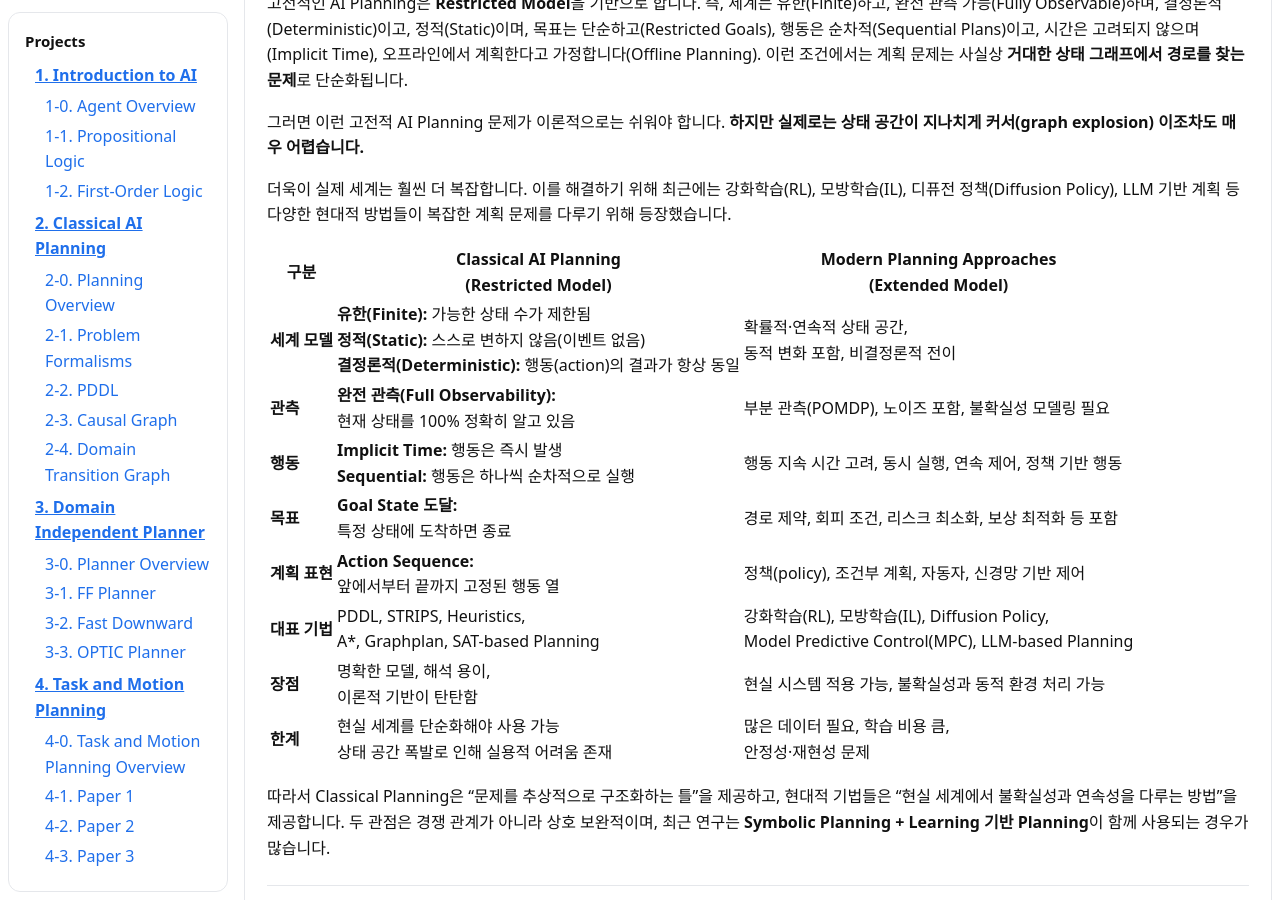
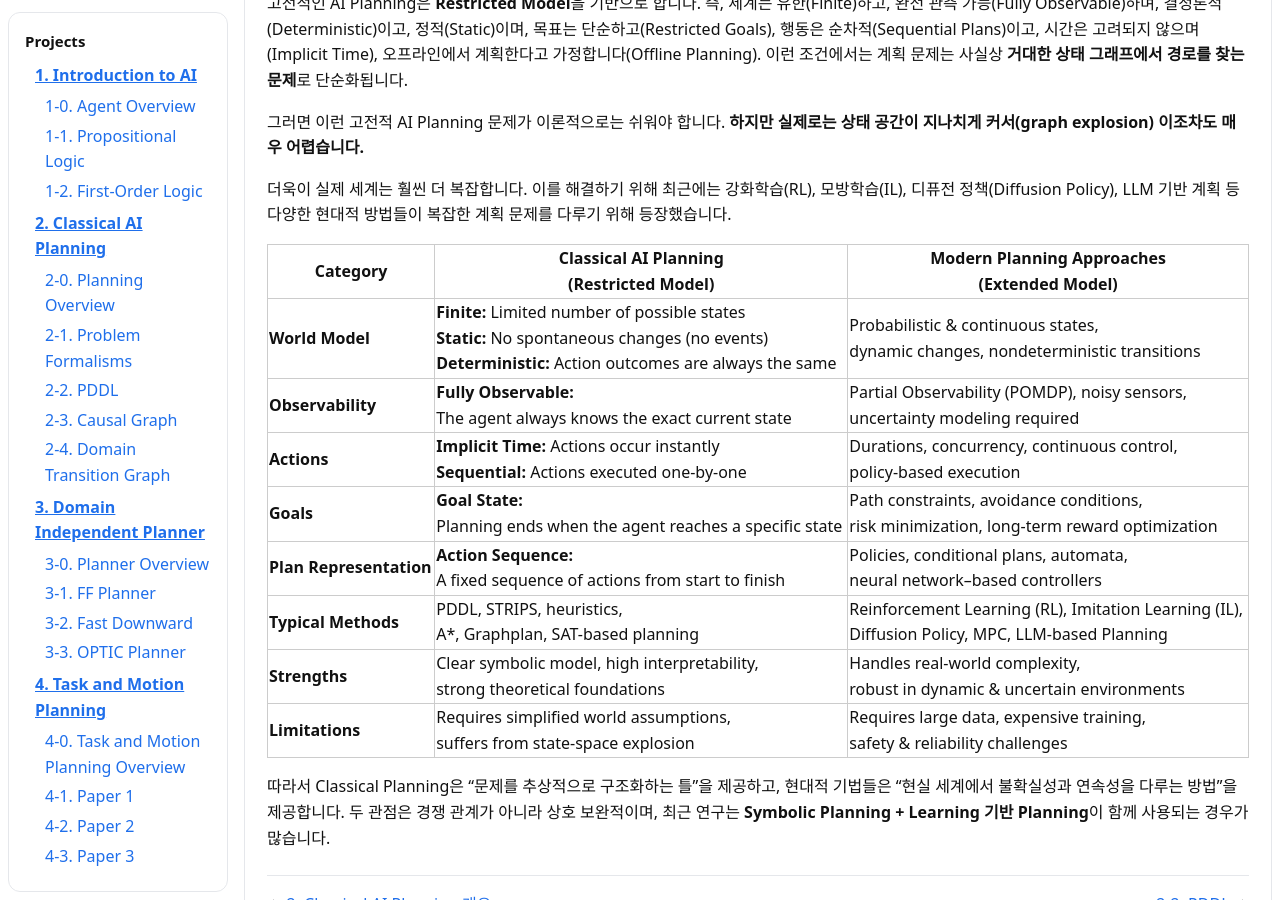
Before and after one commit to ChoRongCho/ChoRongCho.github.io, a Jekyll site: the page built from projects/2-classical-ai/2-0-overview.html, in a window 1280 px wide and 900 px high, scrolled down 1206 px. Built offline with Jekyll 4.4.1, drawn with Linux system fonts in a browser that asks for light colours.

Commit message:
2 overvoew

```diff
--- a/projects/2-classical-ai/2-0-overview.html
+++ b/projects/2-classical-ai/2-0-overview.html
@@ -78,90 +78,107 @@ title: "2-0. Planning Overview"
 LLM 기반 계획 등 다양한 현대적 방법들이 복잡한 계획 문제를 다루기 위해 등장했습니다.
 </p>
 
-<table>
+<table style="border-collapse: collapse; width: 100%;">
   <thead>
     <tr>
-      <th style="text-align:center;">구분</th>
-      <th style="text-align:center;">Classical AI Planning<br>(Restricted Model)</th>
-      <th style="text-align:center;">Modern Planning Approaches<br>(Extended Model)</th>
+      <th style="text-align:center; border: 1px solid #ccc;">Category</th>
+      <th style="text-align:center; border: 1px solid #ccc;">Classical AI Planning<br>(Restricted Model)</th>
+      <th style="text-align:center; border: 1px solid #ccc;">Modern Planning Approaches<br>(Extended Model)</th>
     </tr>
   </thead>
   <tbody>
     <tr>
-      <td><b>세계 모델</b></td>
-      <td>
-        <b>유한(Finite):</b> 가능한 상태 수가 제한됨<br>
-        <b>정적(Static):</b> 스스로 변하지 않음(이벤트 없음)<br>
-        <b>결정론적(Deterministic):</b> 행동(action)의 결과가 항상 동일
+      <td style="border: 1px solid #ccc;"><b>World Model</b></td>
+      <td style="border: 1px solid #ccc;">
+        <b>Finite:</b> Limited number of possible states<br>
+        <b>Static:</b> No spontaneous changes (no events)<br>
+        <b>Deterministic:</b> Action outcomes are always the same
       </td>
-      <td>
-        확률적·연속적 상태 공간,<br>
-        동적 변화 포함, 비결정론적 전이
+      <td style="border: 1px solid #ccc;">
+        Probabilistic & continuous states,<br>
+        dynamic changes, nondeterministic transitions
       </td>
     </tr>
     <tr>
-      <td><b>관측</b></td>
-      <td>
-        <b>완전 관측(Full Observability):</b><br>
-        현재 상태를 100% 정확히 알고 있음
+      <td style="border: 1px solid #ccc;"><b>Observability</b></td>
+      <td style="border: 1px solid #ccc;">
+        <b>Fully Observable:</b><br>
+        The agent always knows the exact current state
       </td>
-      <td>부분 관측(POMDP), 노이즈 포함, 불확실성 모델링 필요</td>
-    </tr>
-    <tr>
-      <td><b>행동</b></td>
-      <td>
-        <b>Implicit Time:</b> 행동은 즉시 발생<br>
-        <b>Sequential:</b> 행동은 하나씩 순차적으로 실행
-      </td>
-      <td>행동 지속 시간 고려, 동시 실행, 연속 제어, 정책 기반 행동</td>
-    </tr>
-    <tr>
-      <td><b>목표</b></td>
-      <td>
-        <b>Goal State 도달:</b><br>
-        특정 상태에 도착하면 종료
-      </td>
-      <td>경로 제약, 회피 조건, 리스크 최소화, 보상 최적화 등 포함</td>
-    </tr>
-    <tr>
-      <td><b>계획 표현</b></td>
-      <td>
-        <b>Action Sequence:</b><br>
-        앞에서부터 끝까지 고정된 행동 열
-      </td>
-      <td>정책(policy), 조건부 계획, 자동자, 신경망 기반 제어</td>
-    </tr>
-    <tr>
-      <td><b>대표 기법</b></td>
-      <td>
-        PDDL, STRIPS, Heuristics,<br>
-        A*, Graphplan, SAT-based Planning
-      </td>
-      <td>
-        강화학습(RL), 모방학습(IL), Diffusion Policy,<br>
-        Model Predictive Control(MPC), LLM-based Planning
+      <td style="border: 1px solid #ccc;">
+        Partial Observability (POMDP), noisy sensors,<br>
+        uncertainty modeling required
       </td>
     </tr>
     <tr>
-      <td><b>장점</b></td>
-      <td>
-        명확한 모델, 해석 용이,<br>이론적 기반이 탄탄함
+      <td style="border: 1px solid #ccc;"><b>Actions</b></td>
+      <td style="border: 1px solid #ccc;">
+        <b>Implicit Time:</b> Actions occur instantly<br>
+        <b>Sequential:</b> Actions executed one-by-one
       </td>
-      <td>현실 시스템 적용 가능, 불확실성과 동적 환경 처리 가능</td>
+      <td style="border: 1px solid #ccc;">
+        Durations, concurrency, continuous control,<br>
+        policy-based execution
+      </td>
     </tr>
     <tr>
-      <td><b>한계</b></td>
-      <td>
-        현실 세계를 단순화해야 사용 가능<br>
-        상태 공간 폭발로 인해 실용적 어려움 존재
+      <td style="border: 1px solid #ccc;"><b>Goals</b></td>
+      <td style="border: 1px solid #ccc;">
+        <b>Goal State:</b><br>
+        Planning ends when the agent reaches a specific state
       </td>
-      <td>
-        많은 데이터 필요, 학습 비용 큼,<br>
-        안정성·재현성 문제
+      <td style="border: 1px solid #ccc;">
+        Path constraints, avoidance conditions,<br>
+        risk minimization, long-term reward optimization
+      </td>
+    </tr>
+    <tr>
+      <td style="border: 1px solid #ccc;"><b>Plan Representation</b></td>
+      <td style="border: 1px solid #ccc;">
+        <b>Action Sequence:</b><br>
+        A fixed sequence of actions from start to finish
+      </td>
+      <td style="border: 1px solid #ccc;">
+        Policies, conditional plans, automata,<br>
+        neural network–based controllers
+      </td>
+    </tr>
+    <tr>
+      <td style="border: 1px solid #ccc;"><b>Typical Methods</b></td>
+      <td style="border: 1px solid #ccc;">
+        PDDL, STRIPS, heuristics,<br>
+        A*, Graphplan, SAT-based planning
+      </td>
+      <td style="border: 1px solid #ccc;">
+        Reinforcement Learning (RL), Imitation Learning (IL),<br>
+        Diffusion Policy, MPC, LLM-based Planning
+      </td>
+    </tr>
+    <tr>
+      <td style="border: 1px solid #ccc;"><b>Strengths</b></td>
+      <td style="border: 1px solid #ccc;">
+        Clear symbolic model, high interpretability,<br>
+        strong theoretical foundations
+      </td>
+      <td style="border: 1px solid #ccc;">
+        Handles real-world complexity,<br>
+        robust in dynamic & uncertain environments
+      </td>
+    </tr>
+    <tr>
+      <td style="border: 1px solid #ccc;"><b>Limitations</b></td>
+      <td style="border: 1px solid #ccc;">
+        Requires simplified world assumptions,<br>
+        suffers from state-space explosion
+      </td>
+      <td style="border: 1px solid #ccc;">
+        Requires large data, expensive training,<br>
+        safety & reliability challenges
       </td>
     </tr>
   </tbody>
 </table>
+
 
 <p>
 따라서 Classical Planning은 “문제를 추상적으로 구조화하는 틀”을 제공하고,
```
